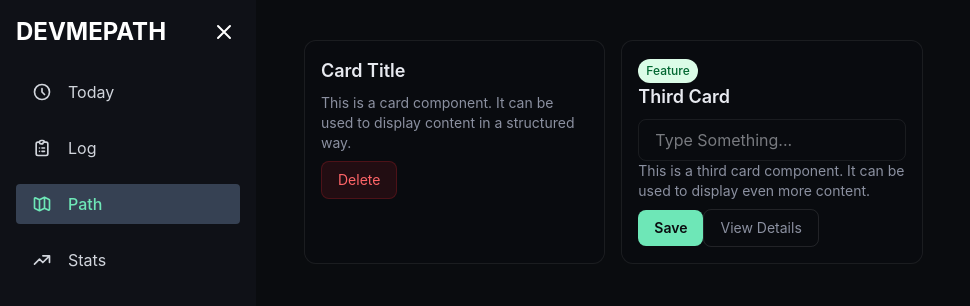
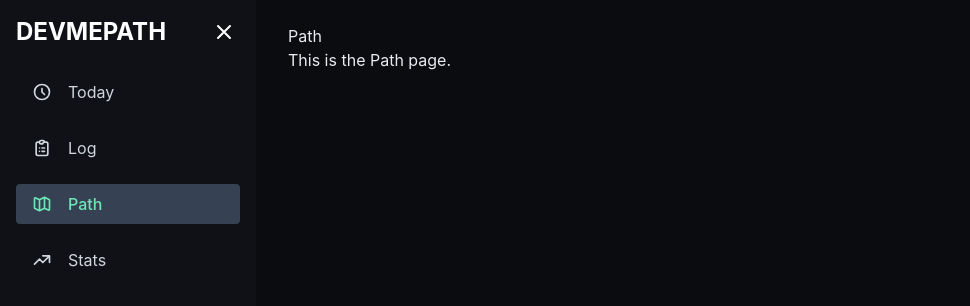
Before and after one commit to BesufikadHosiso/LevelGit, a React (Vite) app: page /path in a window 1280 px wide. Shown: the top 306 px of the page, without its empty margins (0-970 px from the left). Built offline with nearby package versions, Linux system fonts and the light colour scheme.

Commit message:
feat: add pagesd and fix some errors

```diff
--- a/src/App.jsx
+++ b/src/App.jsx
@@ -1,28 +1,23 @@
 import './App.css'
-import Button from './components/ui/Button'
-import Card from './components/ui/Card'
-import Badge from './components/ui/Badge'
-import Input from './components/ui/Input'
+import { Routes, Route } from 'react-router-dom'
+import Dashboard from './pages/Dashboard'
+import Today from './pages/Today'
+import Logs from './pages/Logs'
+import Path from './pages/Path'
+import Stats from './pages/Stats'
+
 import Layout from './components/layout/Layout'
 function App() {
 
   return (
     <Layout>
-     <div className="grid grid-cols-1 md:grid-cols-3 gap-4 p-4">
-      <Card>
-        <h2 className='text-lg text-[#e8eaf0] font-semibold mb-2'>Card Title</h2>
-        <p className='text-sm text-muted mb-2'>This is a card component. It can be used to display content in a structured way.</p>
-        <Button variant='danger'>Delete</Button>
-      </Card>
-      <Card>
-        <Badge label="Feature" color="green" />
-        <h2 className='text-lg text-[#e8eaf0] font-semibold mb-2'>Third Card</h2>
-        <Input placeholder="Type Something..." onChange={(e) => console.log(e.target.value)} arialLabel="Search" />
-        <p className='text-sm text-muted mb-2'>This is a third card component. It can be used to display even more content.</p>
-        <Button variant='primary'>Save</Button>
-        <Button variant='ghost'>View Details</Button>
-      </Card>
-      </div>
+      <Routes>
+        <Route path="/" element={<Dashboard />} />
+        <Route path="/today" element={<Today />} />
+        <Route path="/path" element={<Path />} />
+        <Route path="/log" element={<Logs />} />
+        <Route path="/stats" element={<Stats />} />
+      </Routes>
     </Layout>
   )
 }
--- a/src/components/layout/SideBar.jsx
+++ b/src/components/layout/SideBar.jsx
@@ -65,7 +65,7 @@ const Sidebar = ({ isOpen, setIsOpen }) => {
 
         <nav
           className={`
-            fixed top-16 left-0 bottom-0 w-64 bg-gray-800 border-r border-gray-700 shadow-xl p-4
+            fixed top-16 left-0 bottom-0 w-64 bg-surface border-r border-gray-700 shadow-xl p-4
             transition-transform duration-300 ease-in-out
             ${mobileMenuOpen ? 'translate-x-0' : '-translate-x-full'}
           `}
--- /dev/null
+++ b/src/pages/Dashboard.jsx
@@ -0,0 +1,25 @@
+import Button from '../components/ui/Button'
+import Card from '../components/ui/Card'
+import Badge from '../components/ui/Badge'
+import Input from '../components/ui/Input'
+
+const Dashboard = () => {
+   return ( <div className="grid grid-cols-1 md:grid-cols-3 gap-4 p-4">
+      <Card>
+        <h2 className='text-lg text-[#e8eaf0] font-semibold mb-2'>Card Title</h2>
+        <p className='text-sm text-muted mb-2'>This is a card component. It can be used to display content in a structured way.</p>
+        <Button variant='danger'>Delete</Button>
+      </Card>
+      <Card>
+        <Badge label="Feature" color="green" />
+        <h2 className='text-lg text-[#e8eaf0] font-semibold mb-2'>Third Card</h2>
+        <Input placeholder="Type Something..." onChange={(e) => console.log(e.target.value)} arialLabel="Search" />
+        <p className='text-sm text-muted mb-2'>This is a third card component. It can be used to display even more content.</p>
+        <Button variant='primary'>Save</Button>
+        <Button variant='ghost'>View Details</Button>
+      </Card>
+      </div>
+    )
+}
+
+export default Dashboard;
--- /dev/null
+++ b/src/pages/Logs.jsx
@@ -0,0 +1,10 @@
+const Logs = () => {
+    return (
+        <div>
+            <h1>Logs</h1>
+            <p>This is the Logs page.</p>
+        </div>
+    )
+}
+
+export default Logs;
--- /dev/null
+++ b/src/pages/Path.jsx
@@ -0,0 +1,10 @@
+const Path = () => {
+    return (
+        <div>
+            <h1>Path</h1>
+            <p>This is the Path page.</p>
+        </div>
+    )
+}
+
+export default Path;
--- /dev/null
+++ b/src/pages/Stats.jsx
@@ -0,0 +1,10 @@
+const Stats = () => {
+    return (
+        <div>
+            <h1>Stats</h1>
+            <p>This is the Stats page.</p>
+        </div>
+    )
+}
+
+export default Stats;
--- /dev/null
+++ b/src/pages/Today.jsx
@@ -0,0 +1,10 @@
+const Today = () => {
+    return (
+        <div>
+            <h1>Today</h1>
+            <p>This is the Today page.</p>
+        </div>
+    )
+}
+
+export default Today;
```
